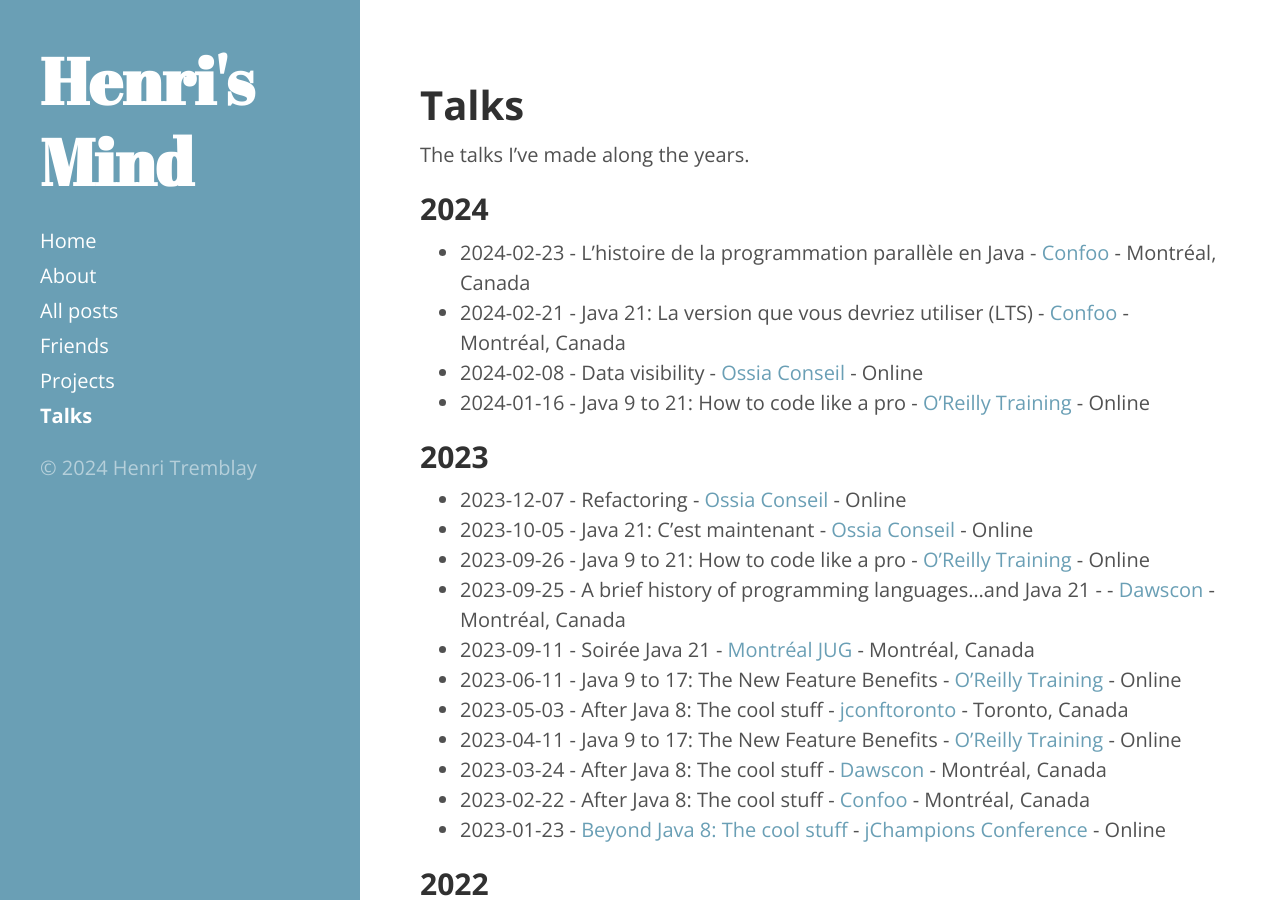
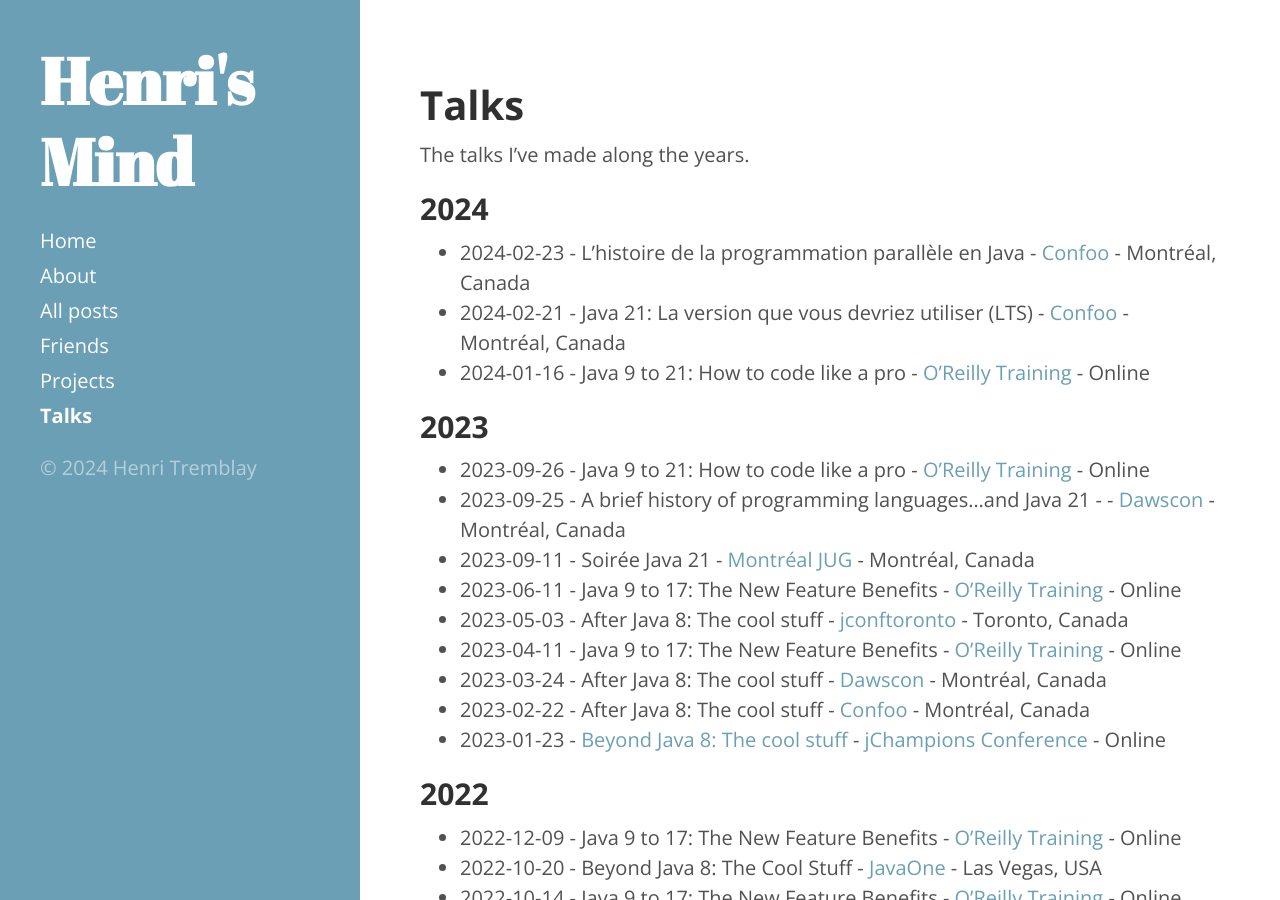
Before and after one commit to henri-tremblay/henri.github.io, a Jekyll site: the page built from talks.md, in a window 1280 px wide and 900 px high. Built offline with Jekyll 4.4.1, drawn with Linux system fonts in a browser that asks for light colours.

Commit message:
Remove ossia

```diff
--- a/talks.md
+++ b/talks.md
@@ -9,13 +9,10 @@ The talks I've made along the years.
 
 * 2024-02-23 - L'histoire de la programmation parallèle en Java - [Confoo](https://confoo.ca) - Montréal, Canada
 * 2024-02-21 - Java 21: La version que vous devriez utiliser (LTS) - [Confoo](https://confoo.ca) - Montréal, Canada
-* 2024-02-08 - Data visibility - [Ossia Conseil](https://www.ossia-conseil.com/) - Online
 * 2024-01-16 - Java 9 to 21: How to code like a pro - [O'Reilly Training](https://www.oreilly.com/live-training/) - Online
 
 ## 2023
 
-* 2023-12-07 - Refactoring - [Ossia Conseil](https://www.ossia-conseil.com/) - Online
-* 2023-10-05 - Java 21: C'est maintenant - [Ossia Conseil](https://www.ossia-conseil.com/) - Online
 * 2023-09-26 - Java 9 to 21: How to code like a pro - [O'Reilly Training](https://www.oreilly.com/live-training/) - Online
 * 2023-09-25 - A brief history of programming languages...and Java 21 -  - [Dawscon](https://www.dawsoncollege.qc.ca/dawscon/) - Montréal, Canada
 * 2023-09-11 - Soirée Java 21 - [Montréal JUG](http://www.montreal-jug.org) - Montréal, Canada
```
